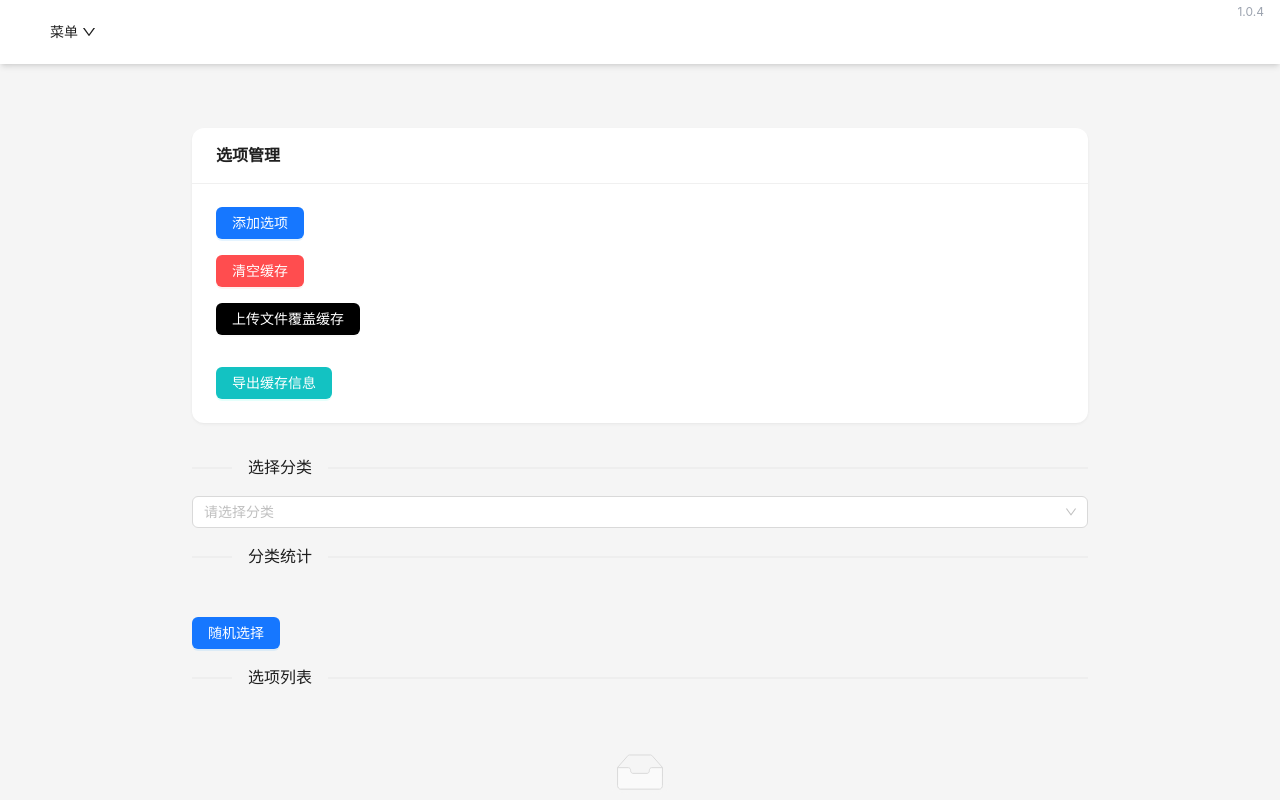
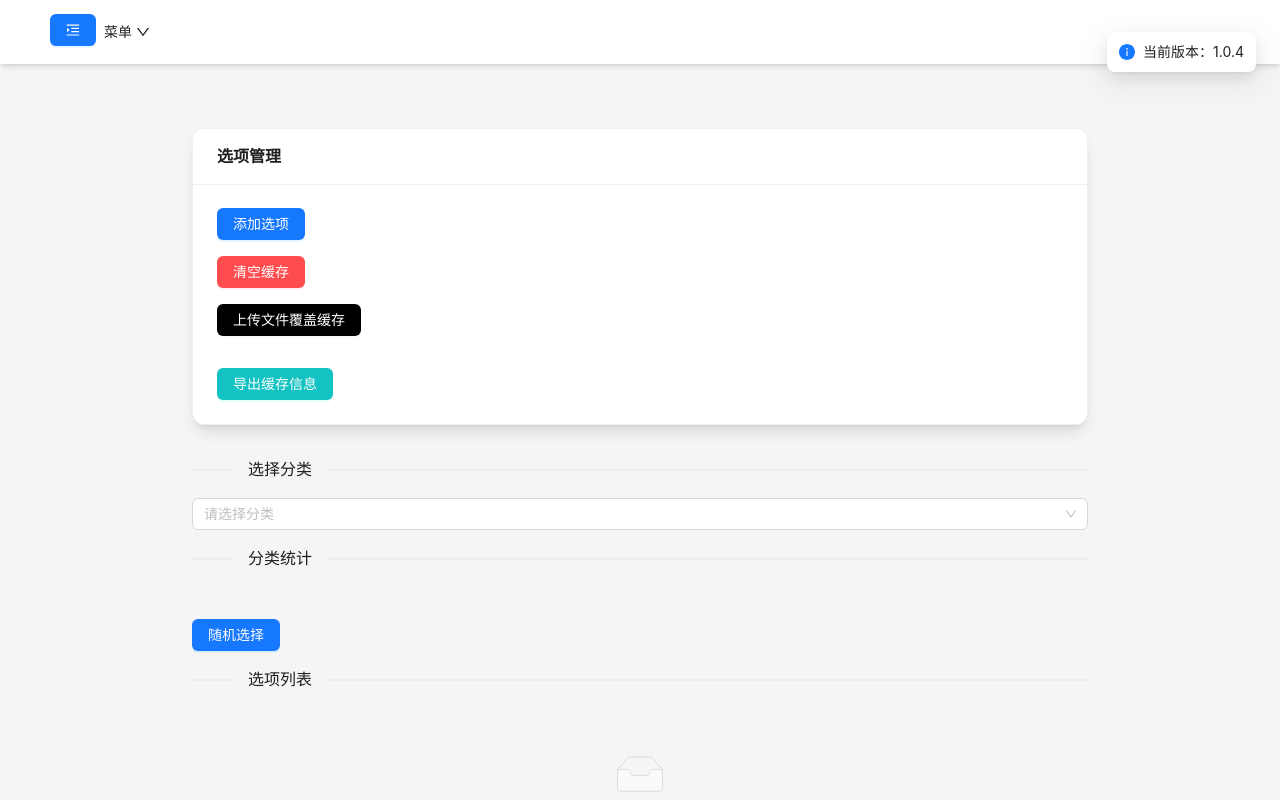
Before and after one commit to melorzhang/melorzhang.github.io, a React (Vite) app: page /feature1 in a window 1280 px wide. Shown: the top 800 px of the page. Built offline with nearby package versions, Linux system fonts and the light colour scheme.

Commit message:
update style

```diff
--- a/package.json
+++ b/package.json
@@ -13,11 +13,12 @@
   "scripts": {
     "start": "vite",
     "build": "tsc && vite build",
-    "preview": "vite preview",
+    "preview": "vite build && vite preview",
     "predeploy": "npm run build",
     "deploy": "gh-pages -d dist"
   },
   "devDependencies": {
+    "@types/node": "^22.15.30",
     "@types/react": "^18.2.15",
     "@types/react-dom": "^18.2.7",
     "@vitejs/plugin-react": "^4.0.3",
--- a/src/components/Footer.tsx
+++ b/src/components/Footer.tsx
@@ -3,7 +3,7 @@ const IFooter = () => {
   return (
     <footer className="bg-gray-800 text-white py-6">
       <div className="container mx-auto text-center">
-        <p>© 2025 React Vite AntD 项目</p>
+        <p>© 2025 Melor 的小工具</p>
       </div>
     </footer>
   );
--- a/src/components/Header.tsx
+++ b/src/components/Header.tsx
@@ -1,23 +1,94 @@
-import { Dropdown } from 'antd';
-import { DownOutlined } from '@ant-design/icons';
+import { MenuProps, Dropdown, Button, Grid, message } from 'antd';
+import { AppstoreOutlined, ContainerOutlined, DesktopOutlined, DownOutlined, MailOutlined, MenuUnfoldOutlined, PieChartOutlined } from '@ant-design/icons';
 import { Header } from 'antd/es/layout/layout';
-import IManu from './Manu';
 import { VERSION } from '../version';
+import { useState, useEffect } from 'react';
+import { useNavigate } from 'react-router-dom';
+
+const { useBreakpoint } = Grid;
+
+type MenuItem = Required<MenuProps>['items'][number];
+
+const items: MenuItem[] = [
+    { key: '/', icon: <PieChartOutlined />, label: '首页' },
+    { key: '/feature1', icon: <DesktopOutlined />, label: '选择器功能' },
+    { key: '/design-studio', icon: <ContainerOutlined />, label: '设计图工作室' },
+    {
+        key: 'sub1',
+        label: '更多',
+        icon: <MailOutlined />,
+        children: [
+            { key: '/about', label: '关于' },
+        ],
+    },
+];
 
 const IHeader = () => {
+    const [menuVisible, setMenuVisible] = useState(false);
+    const screens = useBreakpoint();
+    const navigate = useNavigate();
+
+    // 判断是否为移动端
+    const isMobile = !screens.md;
+
+    // 菜单点击跳转
+    const handleMenuClick: MenuProps['onClick'] = (e) => {
+        if (e.key.startsWith('/')) {
+            navigate(e.key);
+            setMenuVisible(false);
+        }
+    };
+
+    // 页面加载时弹出版本号消息，10秒后自动关闭
+    useEffect(() => {
+        const key = 'version-message';
+        message.open({
+            content: `当前版本：${VERSION}`,
+            duration: 10,
+            key,
+            type: 'info',
+            style: { position: 'fixed', right: 24, top: 24 }
+        });
+        // 可选：10秒后手动关闭（其实 duration 已自动关闭）
+        // setTimeout(() => message.destroy(key), 10000);
+    }, []);
+
     return (
         <Header className="bg-white shadow-md z-10">
             <div className="container mx-auto">
-                <div className="flex justify-between items-center">
-                    <Dropdown overlay={IManu} trigger={['click']}>
-                        <a onClick={(e) => e.preventDefault()}>
-                            菜单 <DownOutlined />
-                        </a>
-                    </Dropdown>
-                    <span className="text-xs text-gray-400 absolute right-4 top-1">{VERSION}</span>
-
+                <div className="flex justify-between items-center relative">
+                    {/* 菜单按钮 */}
+                    <div>
+                        <Button
+                            type="primary"
+                            onClick={() => setMenuVisible(!menuVisible)}
+                            style={{ marginBottom: 16 }}
+                        >
+                            <MenuUnfoldOutlined />
+                        </Button>
+                        <Dropdown
+                            menu={{ items, onClick: handleMenuClick }}
+                            open={menuVisible}
+                            onOpenChange={setMenuVisible}
+                            trigger={isMobile ? ['click'] : ['hover']}
+                            placement="bottomLeft"
+                            overlayClassName="custom-header-dropdown"
+                        >
+                            <span
+                                style={{ cursor: 'pointer', marginLeft: 8 }}
+                                onClick={e => isMobile && setMenuVisible(!menuVisible)}
+                                onMouseEnter={e => !isMobile && setMenuVisible(true)}
+                                onMouseLeave={e => !isMobile && setMenuVisible(false)}
+                            >
+                                菜单 <DownOutlined />
+                            </span>
+                        </Dropdown>
+                    </div>
+                    {/* 右上角不再显示版本号 */}
                 </div>
             </div>
-        </Header>)
-}
+        </Header>
+    );
+};
+
 export default IHeader;
--- a/src/components/Manu.tsx
+++ /dev/null
@@ -1,15 +0,0 @@
-import { Menu } from 'antd';
-import { NavLink } from 'react-router-dom';
-
-const IManu = (
-  <Menu>
-    <Menu.Item key="home">
-      <NavLink to="/">首页</NavLink>
-    </Menu.Item>
-    <Menu.Item key="about">
-      <NavLink to="/about">关于</NavLink>
-    </Menu.Item>
-  </Menu>
-);
-
-export default IManu;
--- a/src/pages/FeatureOnePage.tsx
+++ b/src/pages/FeatureOnePage.tsx
@@ -151,7 +151,7 @@ const FeatureOnePage = () => {
     <div className="max-w-4xl mx-auto py-8">
       <Card
         title="选项管理"
-        bordered={false}
+        variant="outlined"
         className="mb-8 shadow-lg rounded-xl"
       >
         <Space direction="vertical" size="middle" style={{ width: '100%' }}>
@@ -213,7 +213,7 @@ const FeatureOnePage = () => {
       {randomResult && (
         <Card
           title="随机选择结果"
-          bordered={false}
+          variant="outlined"
           className="mt-8 shadow-lg rounded-xl"
         >
           <p>{randomResult.content}</p>
--- a/src/pages/HomePage.tsx
+++ b/src/pages/HomePage.tsx
@@ -7,7 +7,7 @@ const HomePage = () => {
     <div className="space-y-8">
       <Card
         title="欢迎来到我的网站"
-        bordered={false}
+        variant="outlined"
         className="shadow-lg rounded-xl"
         extra={<Button type="primary">了解更多</Button>}
       >
--- a/tsconfig.node.json
+++ b/tsconfig.node.json
@@ -4,7 +4,8 @@
     "module": "ESNext",
     "moduleResolution": "Node",
     "allowSyntheticDefaultImports": true,
-    "resolveJsonModule": true
+    "resolveJsonModule": true,
+    "esModuleInterop": true
   },
   "include": [
     "vite.config.ts"
--- a/vite.config.ts
+++ b/vite.config.ts
@@ -1,7 +1,9 @@
 import { defineConfig } from 'vite';
 import react from '@vitejs/plugin-react';
 import { VitePWA } from 'vite-plugin-pwa';
-import pkg from './package.json';
+// 用 require 导入 JSON，避免 ts/rollup 解析问题
+// eslint-disable-next-line @typescript-eslint/no-var-requires
+const pkg = require('./package.json');
 
 export default defineConfig({
   define: {
```
Also changed, not shown: 1 other file (tests, documents, lock files or other folders).
